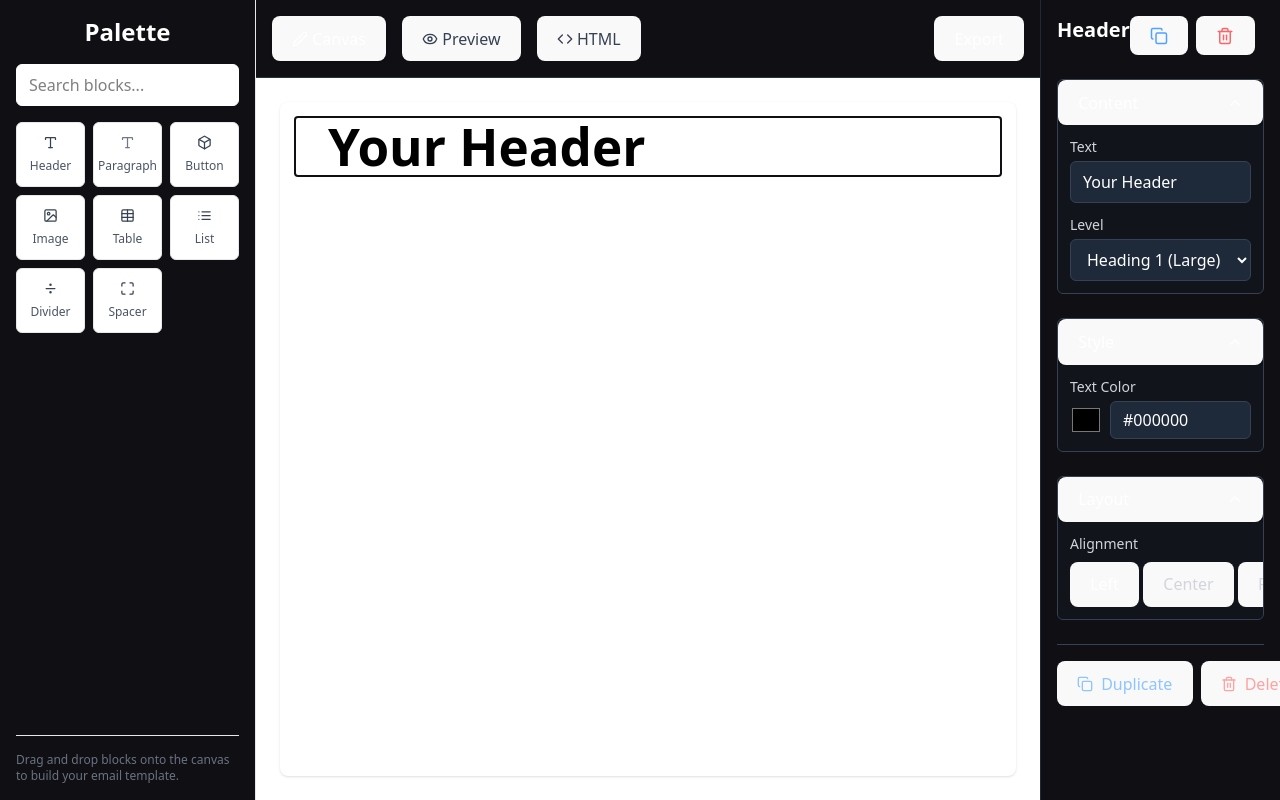
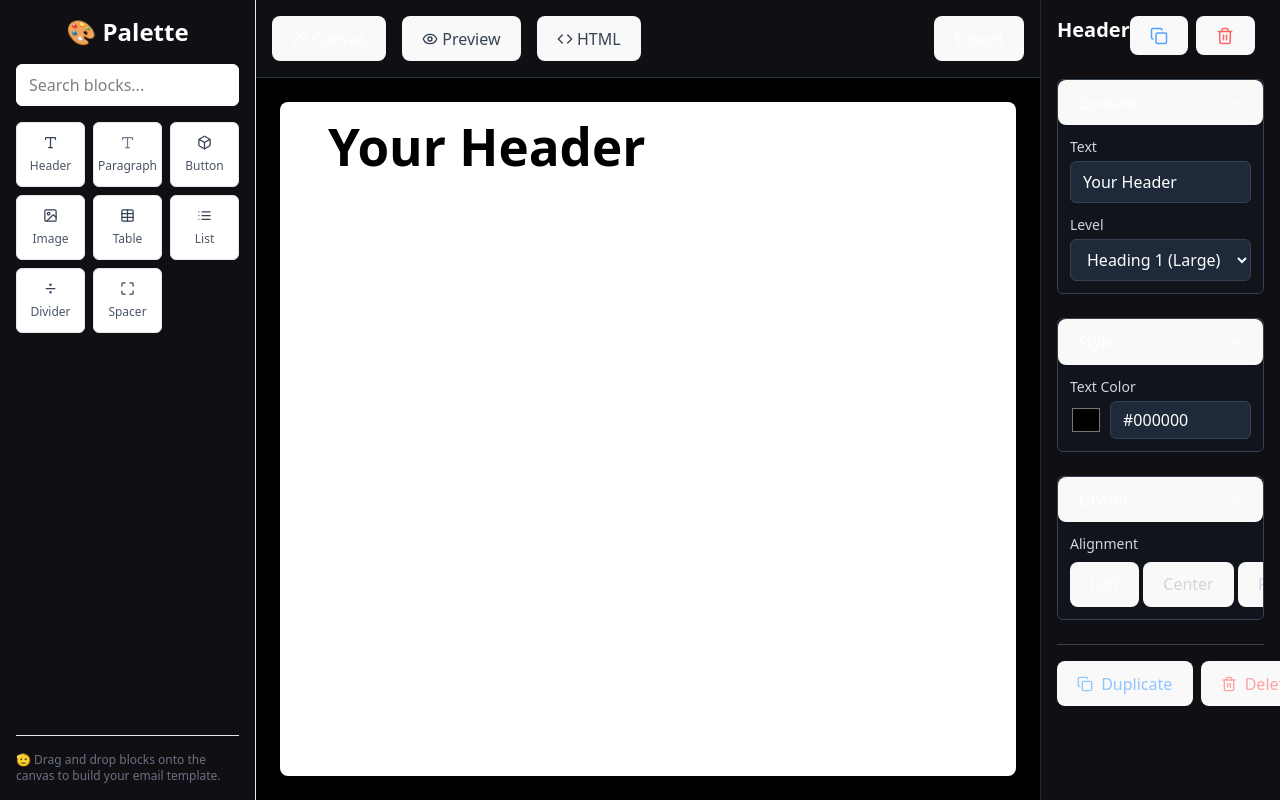
Before and after one commit to moboluwade/email-template-builder, a React (Vite) app: page / in a window 1280 px wide. Both pictures are taken after a click on the button "Header". Built offline with nearby package versions, Linux system fonts and the light colour scheme.

Commit message:
feat: allow palette to be droppable on canvas

```diff
--- a/src/App.css
+++ b/src/App.css
@@ -3,4 +3,5 @@
 #root {
   margin: 0;
   padding: 0;
+  background-color: #010104;
 }
--- a/src/components/editor/Editor.tsx
+++ b/src/components/editor/Editor.tsx
@@ -7,8 +7,13 @@ import PreviewMode from "./modes/previewMode/PreviewMode";
 import HtmlMode from "./modes/htmlMode/HtmlMode";
 import Navigator from "./Navigator";
 import { closestCenter, DndContext } from "@dnd-kit/core";
+import { BuildingBlock } from "@/lib/buildingBlocks";
 
-export default function Editor() {
+interface EditorProps{
+  isPaletteItemActive: boolean;
+}
+
+export default function Editor({isPaletteItemActive}: EditorProps) {
   const { mode, setMode, getHtmlOutput } = useTemplateStore();
   const [htmlCode, setHtmlCode] = useState("");
 
@@ -19,7 +24,7 @@ export default function Editor() {
 
       {/* Editor Content */}
       <div className="flex-1 p-6 overflow-auto">
-        <CanvasMode />
+        <CanvasMode isPaletteItemActive={isPaletteItemActive}/>
 
         <PreviewMode />
 
--- a/src/components/editor/modes/canvasMode/CanvasMode.tsx
+++ b/src/components/editor/modes/canvasMode/CanvasMode.tsx
@@ -10,9 +10,18 @@ import {
   useDroppable,
 } from "@dnd-kit/core";
 import { GripVertical } from "lucide-react";
+import { BuildingBlock } from "@/lib/buildingBlocks";
 
 // for sortable block component
-function SortableBlock({ block, index }: { block: any; index: number }) {
+function SortableBlock({
+  block,
+  index,
+  isPaletteItemActive,
+}: {
+  block: any;
+  index: number;
+  isPaletteItemActive: boolean;
+}) {
   const { selectBlock, selectedBlockId } = useTemplateStore();
   const {
     attributes,
@@ -21,6 +30,7 @@ function SortableBlock({ block, index }: { block: any; index: number }) {
     transform,
     transition,
     isDragging,
+    over,
   } = useSortable({
     id: block.id,
     data: {
@@ -28,6 +38,9 @@ function SortableBlock({ block, index }: { block: any; index: number }) {
       block,
     },
   });
+
+  const isOver = over?.id === block.id;
+  const showTopIndicator = isOver && isPaletteItemActive;
 
   const style = {
     transform: CSS.Transform.toString(transform),
@@ -41,13 +54,16 @@ function SortableBlock({ block, index }: { block: any; index: number }) {
     <div
       ref={setNodeRef}
       style={style}
-      className={`mb-4 group ${
+      className={`mb-4 group relative${
         selectedBlockId === block.id
           ? "ring-2 ring-[#0f0f14] rounded-xs"
           : "hover:ring-2 hover:ring-gray-200"
       }`}
       onClick={() => selectBlock(block.id)}
     >
+      {showTopIndicator && (
+        <div className="absolute top-0 left-0 right-0 h-1 -translate-y-1 rounded-full bg-primary" />
+      )}
       <div className="relative">
         <div
           className="absolute top-0 bottom-0 left-0 flex items-center justify-center w-8 transition-opacity opacity-0 group-hover:opacity-100 cursor-grab"
@@ -64,7 +80,10 @@ function SortableBlock({ block, index }: { block: any; index: number }) {
   );
 }
 
-const CanvasMode = () => {
+interface CanvasModeProps {
+  isPaletteItemActive: boolean;
+}
+const CanvasMode = ({ isPaletteItemActive }: CanvasModeProps) => {
   const { blocks, mode } = useTemplateStore();
 
   const { setNodeRef, isOver } = useDroppable({
@@ -77,7 +96,9 @@ const CanvasMode = () => {
         <div
           ref={setNodeRef}
           className={`shadow-sm min-h-full mx-auto rounded-lg bg-white p-4 ${
-            isOver ? "ring-2 ring-primary ring-opacity-50 bg-gray-50" : ""
+            isOver && isPaletteItemActive
+              ? "ring-2 ring-[#0f0f14] ring-opacity-50 bg-gray-50"
+              : ""
           }`}
         >
           {blocks.length === 0 ? (
@@ -88,8 +109,16 @@ const CanvasMode = () => {
           ) : (
             <div>
               {blocks.map((block, index) => (
-                <SortableBlock key={block.id} block={block} index={index} />
+                <SortableBlock
+                  key={block.id}
+                  block={block}
+                  index={index}
+                  isPaletteItemActive={isPaletteItemActive}
+                />
               ))}
+              {isOver && isPaletteItemActive && blocks.length > 0 && (
+                <div className="h-1 my-4 rounded-full bg-[#0f0f14]" />
+              )}
             </div>
           )}
         </div>
--- a/src/components/palette/Palette.tsx
+++ b/src/components/palette/Palette.tsx
@@ -62,7 +62,7 @@ export default function Palette({ buildingBlocks }: PaletteProps) {
   return (
     <div className="flex flex-col w-64 h-screen p-4 overflow-y-auto bg-[#0f0f14] text-white border-r border-gray-200">
       <h2 className="mb-4 text-2xl font-semibold text-center text-white">
-        Palette
+       🎨 Palette
       </h2>
 
       <div className="mb-4">
@@ -83,7 +83,7 @@ export default function Palette({ buildingBlocks }: PaletteProps) {
 
       <div className="pt-4 mt-auto border-t border-gray-200">
         <div className="text-xs text-gray-500">
-          Drag and drop blocks onto the canvas to build your email template.
+         🫡 Drag and drop blocks onto the canvas to build your email template.
         </div>
       </div>
     </div>
```
